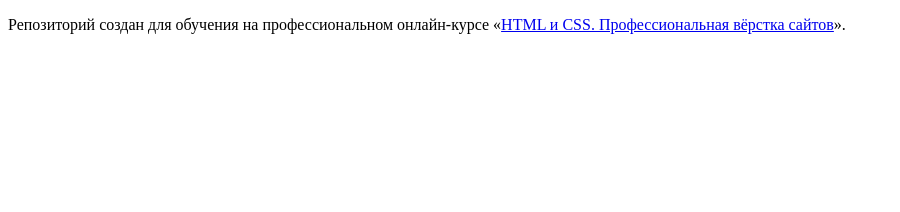
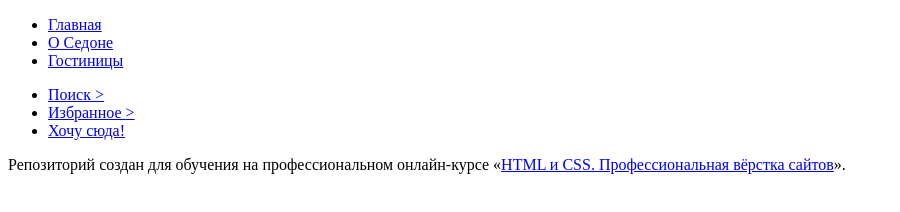
Before and after one commit to htmlacademy-htmlcss/2092513-sedona-34, a plain HTML site: page index.html in a window 1280 px wide. Shown: the whole page, without its empty margins (0-900 px from the left). Drawn offline with Linux system fonts and the light colour scheme.

Commit message:
Добавляет header

```diff
--- a/index.html
+++ b/index.html
@@ -5,6 +5,40 @@
     <title>HTML Academy: Седона</title>
   </head>
   <body>
+    <header class="page-header">
+      <nav calss="navigation">
+        <ul class="navigation-list">
+          <li class="navigation-list">
+            <a class="navigation-link" href="main-page.html">Главная</a>
+          </li>
+          <li class="navigation-list">
+            <a class="navigation-link" href="about.html">О Седоне</a>
+          </li>
+          <li class="navigation-list">
+            <a class="navigation-link" href="hotels.html">Гостиницы</a>
+          </li>
+        </ul>
+        <ul class="navigation-list navigation-user">
+          <li class="navigation-list">
+            <a class="navigation-link" href="#">
+              <span class="visually-hidden">
+                Поиск
+              </span>>
+              </a>
+          </li>
+          <li class="navigation-list">
+            <a class="navigation-link" href="#">
+              <span class="visually-hidden">
+                Избранное
+              </span>>
+            </a>
+          </li>
+          <li class="navigation-list">
+            <a class="navigation-link" href="#">Хочу сюда!</a>
+          </li>
+        </ul>
+      </nav>
+    </header>
 
     <p>Репозиторий создан для обучения на профессиональном онлайн‑курсе «<a href="https://htmlacademy.ru/intensive/htmlcss">HTML и CSS. Профессиональная вёрстка сайтов</a>».</p>
 
```
